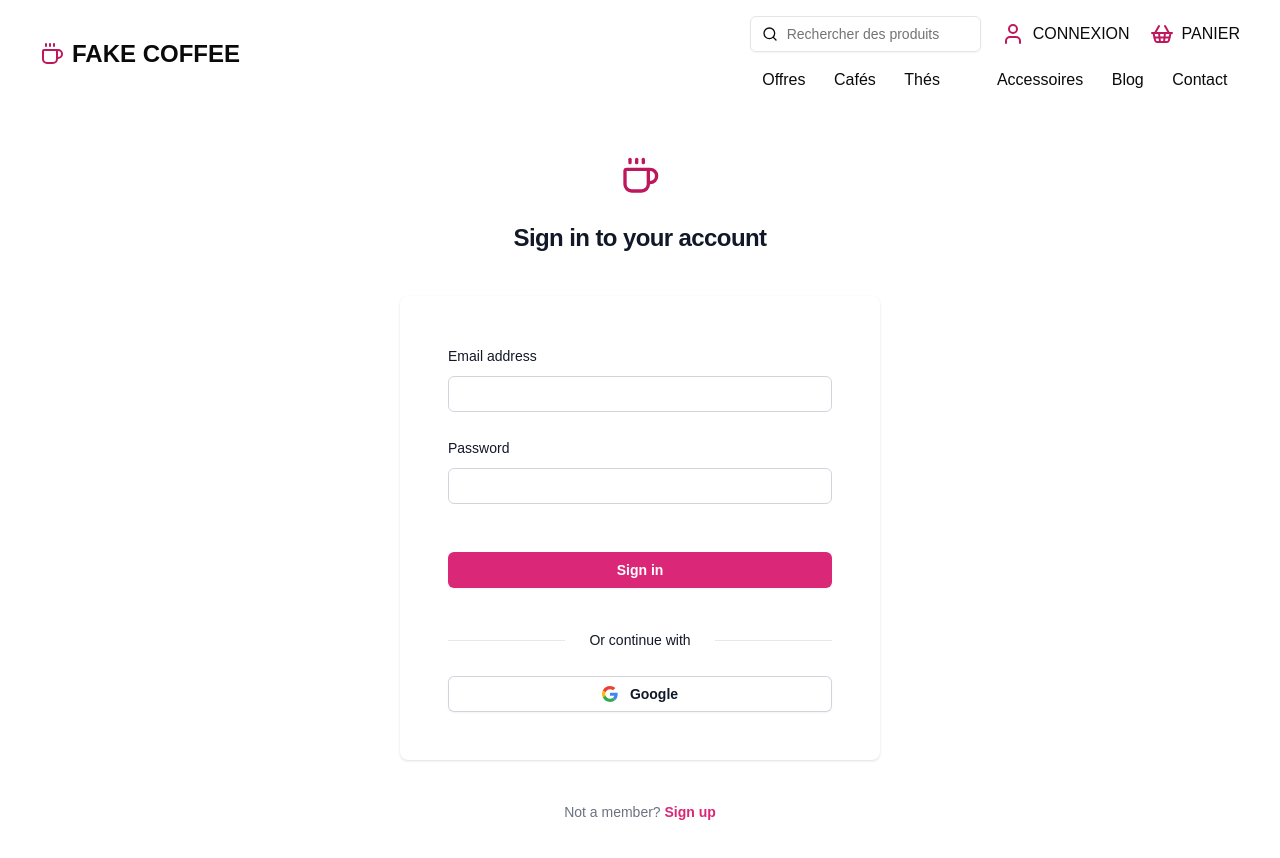
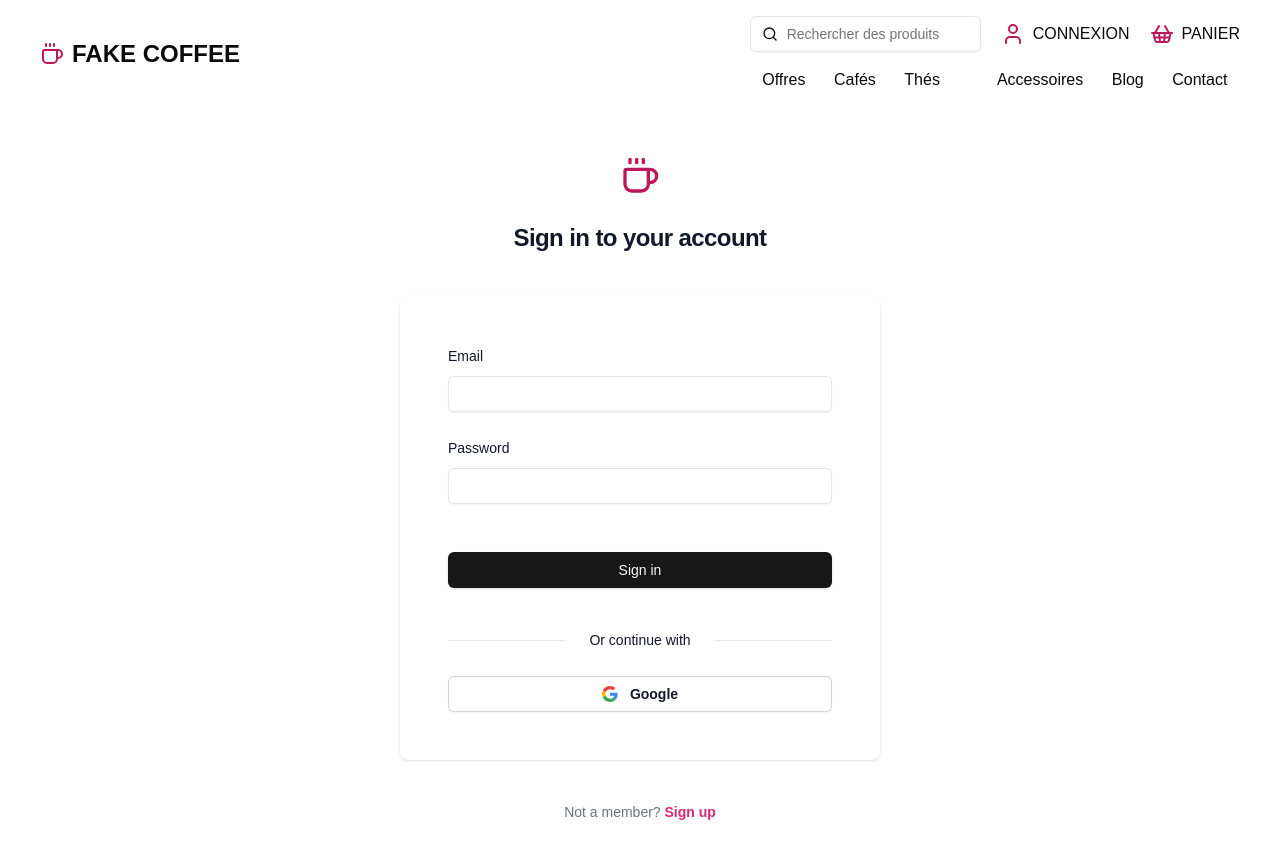
Before and after one commit to NhatHONGUYEN/Coffee, a Next.js app: page /signIn in a window 1280 px wide. Shown: the top 858 px of the page. Built offline with nearby package versions, Linux system fonts and the light colour scheme; no server answers.

Commit message:
✨ SignIn : Add login Schema

```diff
--- /dev/null
+++ b/src/app/(form)/schemas/loginSchema.js
@@ -0,0 +1,10 @@
+import { z } from "zod";
+
+const loginSchema = z.object({
+  email: z.string().email("L'adresse email n'est pas valide"),
+  password: z
+    .string()
+    .min(6, "Le mot de passe doit contenir au moins 6 caractères"),
+});
+
+export default loginSchema;
--- /dev/null
+++ b/src/app/(form)/signIn/ButtonGoogle.jsx
@@ -0,0 +1,3 @@
+export default function ButtonGoogle() {
+  return <div>ButtonGoogle</div>;
+}
--- a/src/app/components/SignInForm.jsx
+++ b/src/app/(form)/signIn/SignInForm.jsx
@@ -1,7 +1,30 @@
+"use client";
+
 import { Button } from "@/components/ui/button";
+import { Input } from "@/components/ui/input";
+import { zodResolver } from "@hookform/resolvers/zod";
 import { Coffee } from "lucide-react";
+import { useForm } from "react-hook-form";
+import loginSchema from "../schemas/loginSchema"; // Utilisez le schéma de connexion
+import useAuth from "@/app/hook/useAuth";
 
 export default function SignInForm() {
+  const {
+    register,
+    handleSubmit,
+    formState: { errors },
+  } = useForm({
+    resolver: zodResolver(loginSchema), // Utilisez le schéma de connexion
+  });
+
+  const { signInWithEmailAndPass, loginWithGoogle, error } = useAuth();
+
+  const onSubmit = async (data) => {
+    const { email, password } = data;
+
+    await signInWithEmailAndPass(email, password);
+  };
+
   return (
     <>
       <div className="sm:mx-auto sm:w-full sm:max-w-md">
@@ -13,23 +36,17 @@ export default function SignInForm() {
 
       <div className="mt-10 sm:mx-auto sm:w-full sm:max-w-[480px]">
         <div className="bg-white px-6 py-12 shadow sm:rounded-lg sm:px-12">
-          <form action="#" method="POST" className="space-y-6">
+          <form onSubmit={handleSubmit(onSubmit)} className="space-y-6">
             <div>
               <label
                 htmlFor="email"
                 className="block text-sm/6 font-medium text-gray-900"
               >
-                Email address
+                Email
               </label>
               <div className="mt-2">
-                <input
-                  id="email"
-                  name="email"
-                  type="email"
-                  required
-                  autoComplete="email"
-                  className="block w-full rounded-md bg-white px-3 py-1.5 text-base text-gray-900 outline outline-1 -outline-offset-1 outline-gray-300 placeholder:text-gray-400 focus:outline focus:outline-2 focus:-outline-offset-2 focus:outline-pink-600 sm:text-sm/6"
-                />
+                <Input {...register("email")} />
+                {errors.email && <p>{errors.email.message}</p>}
               </div>
             </div>
 
@@ -41,28 +58,21 @@ export default function SignInForm() {
                 Password
               </label>
               <div className="mt-2">
-                <input
-                  id="password"
-                  name="password"
-                  type="password"
-                  required
-                  autoComplete="current-password"
-                  className="block w-full rounded-md bg-white px-3 py-1.5 text-base text-gray-900 outline outline-1 -outline-offset-1 outline-gray-300 placeholder:text-gray-400 focus:outline focus:outline-2 focus:-outline-offset-2 focus:outline-pink-600 sm:text-sm/6"
-                />
+                <Input type="password" {...register("password")} />
+                {errors.password && <p>{errors.password.message}</p>}
               </div>
             </div>
 
             <div className="flex items-center justify-between"></div>
 
             <div>
-              <button
-                type="submit"
-                className="flex w-full justify-center rounded-md bg-pink-600 px-3 py-1.5 text-sm/6 font-semibold text-white shadow-sm hover:bg-pink-500 focus-visible:outline focus-visible:outline-2 focus-visible:outline-offset-2 focus-visible:outline-pink-600"
-              >
+              <Button className="w-full hover:bg-pink-700 " type="submit">
                 Sign in
-              </button>
+              </Button>
             </div>
           </form>
+
+          {error && <p className="text-red-500">{error}</p>}
 
           <div>
             <div className="relative mt-10">
@@ -80,7 +90,10 @@ export default function SignInForm() {
             </div>
 
             <div className="mt-6 gap-4">
-              <Button className="flex w-full items-center justify-center gap-3 rounded-md bg-white px-3 py-2 text-sm font-semibold text-gray-900 shadow-sm ring-1 ring-inset ring-gray-300 hover:bg-gray-50 focus-visible:ring-transparent">
+              <Button
+                onClick={loginWithGoogle}
+                className="flex w-full items-center justify-center gap-3 rounded-md bg-white px-3 py-2 text-sm font-semibold text-gray-900 shadow-sm ring-1 ring-inset ring-gray-300 hover:bg-gray-50 focus-visible:ring-transparent"
+              >
                 <svg viewBox="0 0 24 24" aria-hidden="true" className="h-5 w-5">
                   <path
                     d="M12.0003 4.75C13.7703 4.75 15.3553 5.36002 16.6053 6.54998L20.0303 3.125C17.9502 1.19 15.2353 0 12.0003 0C7.31028 0 3.25527 2.69 1.28027 6.60998L5.27028 9.70498C6.21525 6.86002 8.87028 4.75 12.0003 4.75Z"
--- a/src/app/(form)/signIn/page.jsx
+++ b/src/app/(form)/signIn/page.jsx
@@ -1,4 +1,4 @@
-import SignInForm from "@/app/components/SignInForm";
+import SignInForm from "@/app/(form)/signIn/SignInForm";
 import Link from "next/link";
 
 export default function SignIn() {
--- a/src/app/components/SignUpForm.jsx
+++ b/src/app/(form)/signUp/SignUpForm.jsx
@@ -4,8 +4,8 @@ import { Coffee } from "lucide-react";
 
 import { zodResolver } from "@hookform/resolvers/zod";
 import { useForm } from "react-hook-form";
-import useAuth from "../hook/useAuth";
-import userSchema from "../(form)/schemas/userSchema";
+import useAuth from "../../hook/useAuth";
+import userSchema from "../schemas/userSchema";
 import { Input } from "@/components/ui/input";
 import { Button } from "@/components/ui/button";
 
--- a/src/app/(form)/signUp/page.jsx
+++ b/src/app/(form)/signUp/page.jsx
@@ -1,4 +1,4 @@
-import SignUpForm from "@/app/components/SignUpForm";
+import SignUpForm from "@/app/(form)/signUp/SignUpForm";
 import Link from "next/link";
 
 export default function SignUp() {
--- a/src/app/hook/useAuth.jsx
+++ b/src/app/hook/useAuth.jsx
@@ -7,6 +7,7 @@ import {
   signInWithPopup,
   createUserWithEmailAndPassword,
   onAuthStateChanged,
+  signInWithEmailAndPassword,
 } from "firebase/auth";
 
 const providerGoogle = new GoogleAuthProvider();
@@ -53,8 +54,9 @@ export default function useAuth() {
     }
   };
 
-  const signInWithEmailAndPassword = async (email, password) => {
+  const signInWithEmailAndPass = async (email, password) => {
     try {
+      console.log("Tentative de connexion avec email:", email);
       const result = await signInWithEmailAndPassword(auth, email, password);
       setUser(result.user);
       router.push("/");
@@ -65,7 +67,6 @@ export default function useAuth() {
       );
     }
   };
-
   useEffect(() => {
     const unsubscribe = onAuthStateChanged(auth, (user) => {
       if (user) {
@@ -89,7 +90,7 @@ export default function useAuth() {
     error,
     loginWithGoogle,
     signUpWithEmailAndPassword,
-    signInWithEmailAndPassword,
+    signInWithEmailAndPass,
     moveToHome,
   };
 }
```
